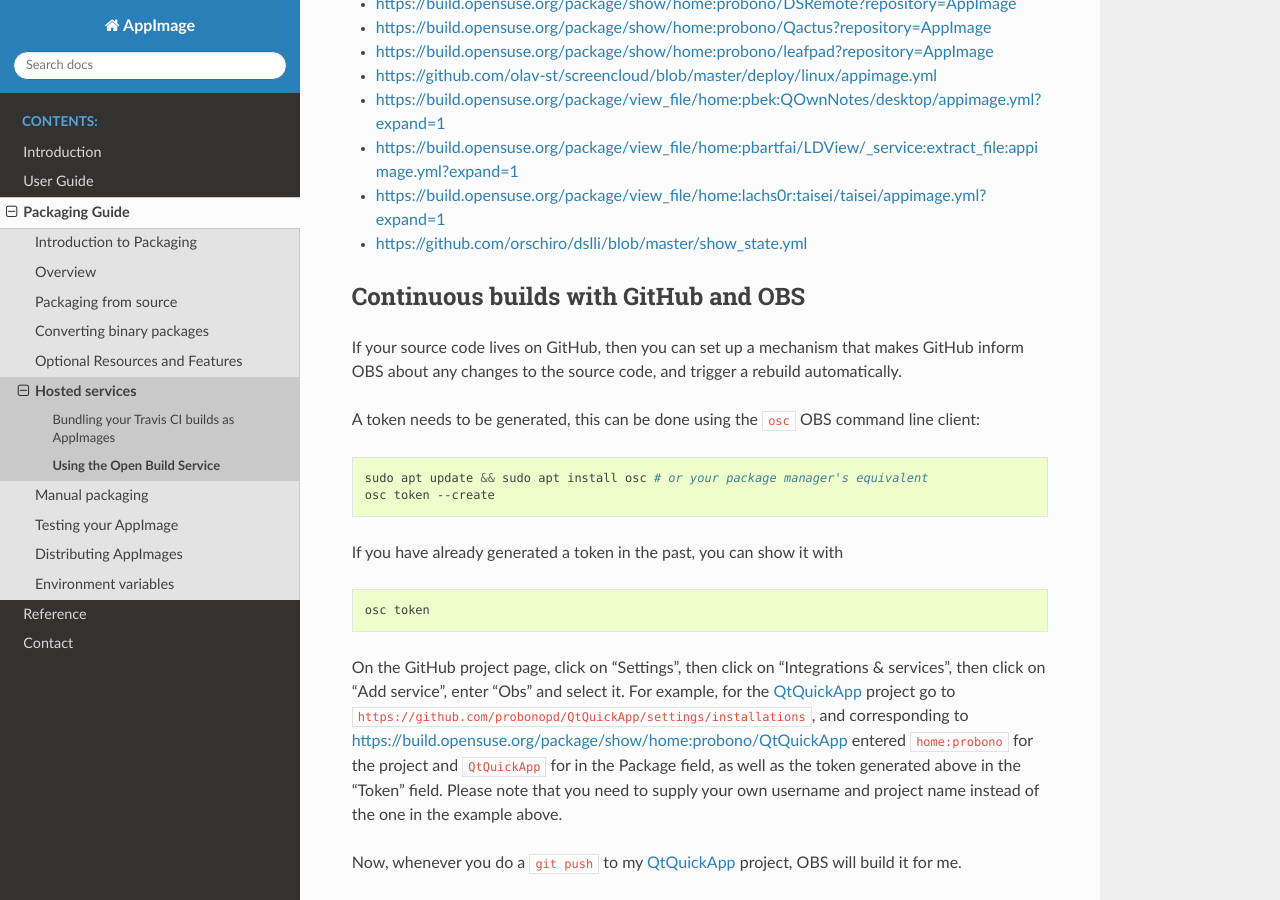
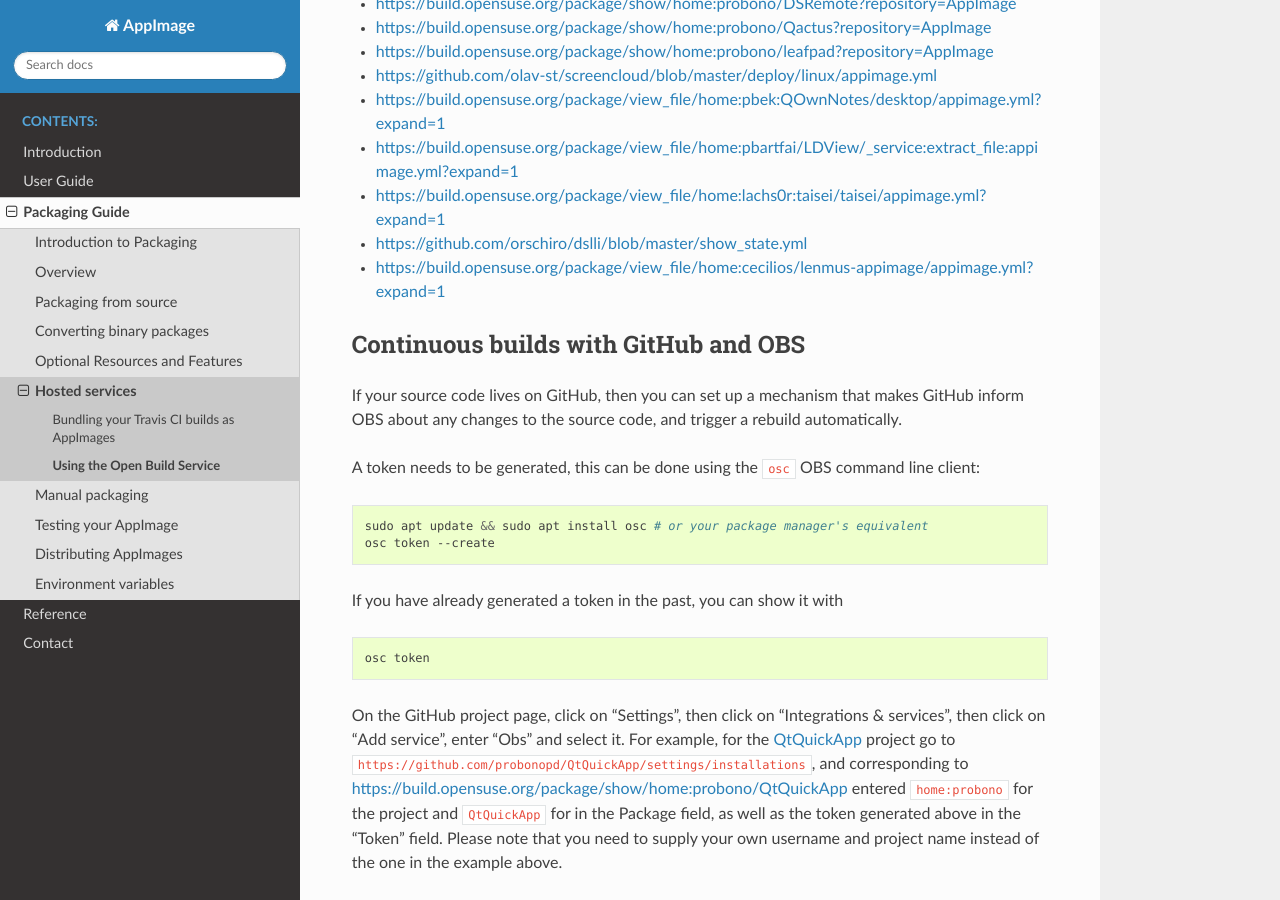
Before and after one commit to AppImage/docs.appimage.org, a Sphinx documentation site: the page built from source/packaging-guide/hosted-services/opensuse-build-service.rst, in a window 1280 px wide and 900 px high, scrolled down 6354 px. Built offline with Sphinx 7.4.7 and the Read the Docs theme 2.0.0, drawn with Linux system fonts in a browser that asks for light colours; some of the changed lines change nothing that is shown.

Commit message:
Update opensuse-build-service.rst
Add another example build configuration

```diff
--- a/source/packaging-guide/hosted-services/opensuse-build-service.rst
+++ b/source/packaging-guide/hosted-services/opensuse-build-service.rst
@@ -258,6 +258,7 @@
 * https://build.opensuse.org/package/view_file/home:pbartfai/LDView/_service:extract_file:appimage.yml?expand=1
 * https://build.opensuse.org/package/view_file/home:lachs0r:taisei/taisei/appimage.yml?expand=1
 * https://github.com/orschiro/dslli/blob/master/show_state.yml
+* https://build.opensuse.org/package/view_file/home:cecilios/lenmus-appimage/appimage.yml?expand=1
 
 
 Continuous builds with GitHub and OBS
```
